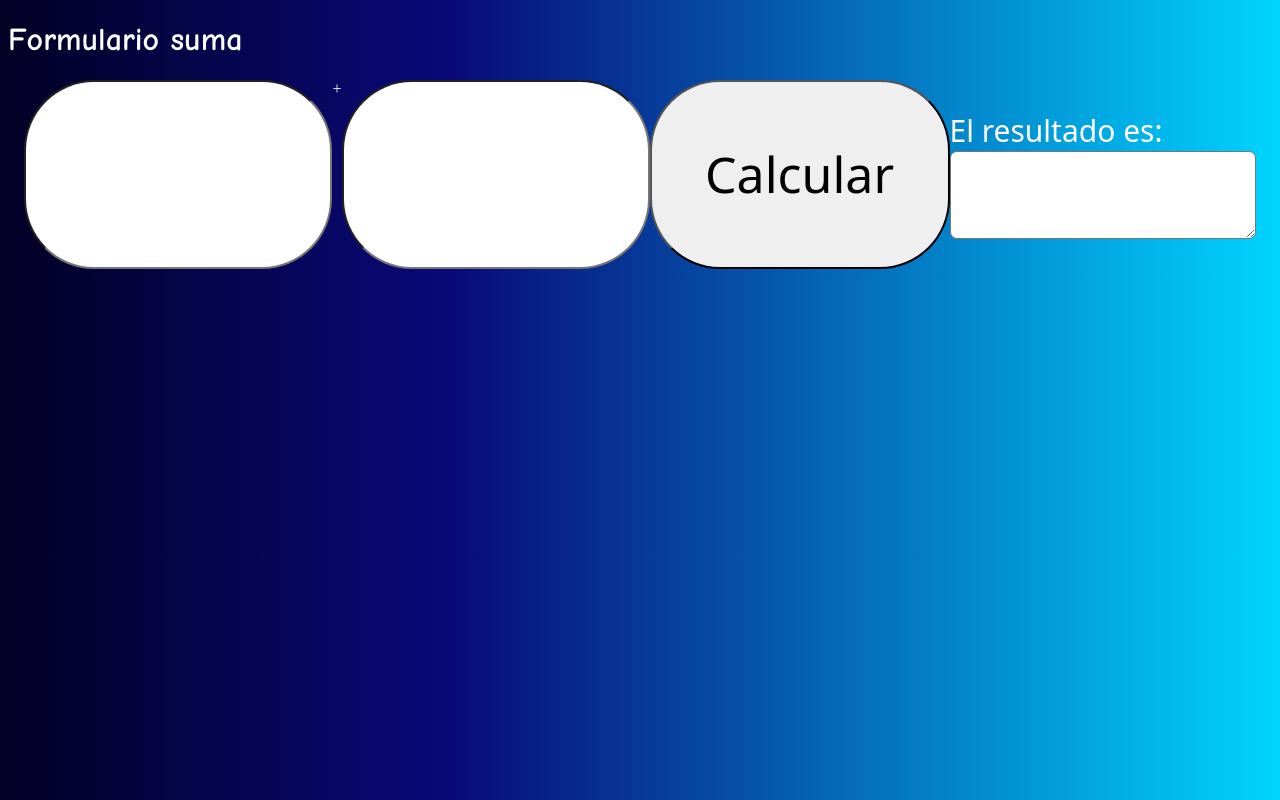
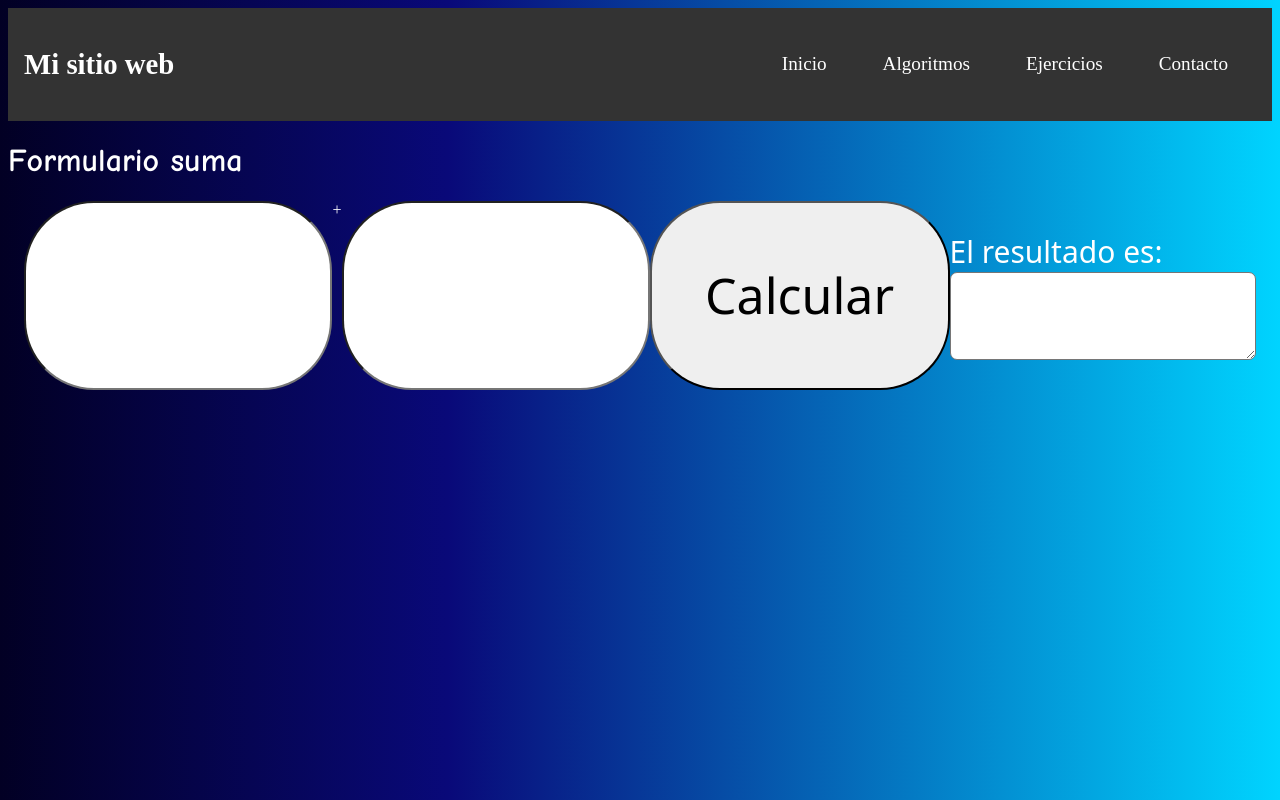
Before and after one commit to tronprogram/sena-repo, a plain HTML site: page SENA-1/act2/index.html in a window 1280 px wide. Drawn offline with Linux system fonts and the light colour scheme.

Commit message:
renamed:    act2/app.js -> SENA-1/act2/app.js 	renamed:    act2/index.html -> SENA-1/act2/index.html 	renamed:    act2/styles.css -> SENA-1/act2/styles.css

```diff
--- a/act2/index.html
+++ b/SENA-1/act2/index.html
@@ -11,6 +11,28 @@
 </head>
 
 <body>
+    <nav>
+        <h1>Mi sitio web</h1>
+        <ul>
+            <li><a href="../index.html">Inicio</a></li>
+            <li>
+                <a href="#">Algoritmos</a>
+                <ul>
+                    <!-- <li><a href="#">Publicidad</a></li>
+                    <li><a href="#">Callcenter</a></li> -->
+
+                </ul>
+            </li>
+            <li>
+                <a href="#">Ejercicios</a>
+                <ul>
+                    <li><a href="./act2/index.html">Suma</a></li>
+
+                </ul>
+            </li>
+            <li><a href="/form/form.html">Contacto</a></li>
+        </ul>
+    </nav>
     <h1 class="header">Formulario suma</h1>
     <div class="formulariosuma">
         <input type="text" id="num1"> +
--- a/act2/styles.css
+++ b/SENA-1/act2/styles.css
@@ -31,3 +31,57 @@ html{
     font-size:30px;
     font-family: system-ui, -apple-system, BlinkMacSystemFont, 'Ubuntu', Roboto, Oxygen, Cantarell, 'Open Sans', 'Helvetica Neue', sans-serif;
 }
+/* Styles for the menu */
+nav {
+    background-color: #333;
+    color: #fff;
+    display: flex;
+    justify-content: space-between;
+    align-items: center;
+    padding: 16px;
+    font-size: 1.2rem;
+  }
+
+  nav ul {
+    display: flex;
+    list-style: none;
+    margin: 0;
+    padding: 0;
+  }
+
+  nav ul li {
+    margin: 0 16px;
+    position: relative;
+  }
+
+  nav ul li a {
+    color: #fff;
+    text-decoration: none;
+    padding: 12px;
+    transition: all 0.2s ease-in-out;
+  }
+
+
+  nav ul li ul {
+    display: none;
+    position: absolute;
+    top: 100%;
+    left: 0;
+    background-color: #333;
+    padding: 8px 0;
+    box-shadow: 0px 4px 8px rgba(0, 0, 0, 0.2);
+  }
+
+  nav ul li:hover ul {
+    display: block;
+  }
+
+  nav ul li ul li {
+    margin: 0;
+    display: block;
+  }
+
+  nav ul li ul li a {
+    padding: 8px 16px;
+    font-size: 0.9rem;
+  }
```
Also changed, not shown: SENA-1/act2/app.js (renamed from act2/app.js).
